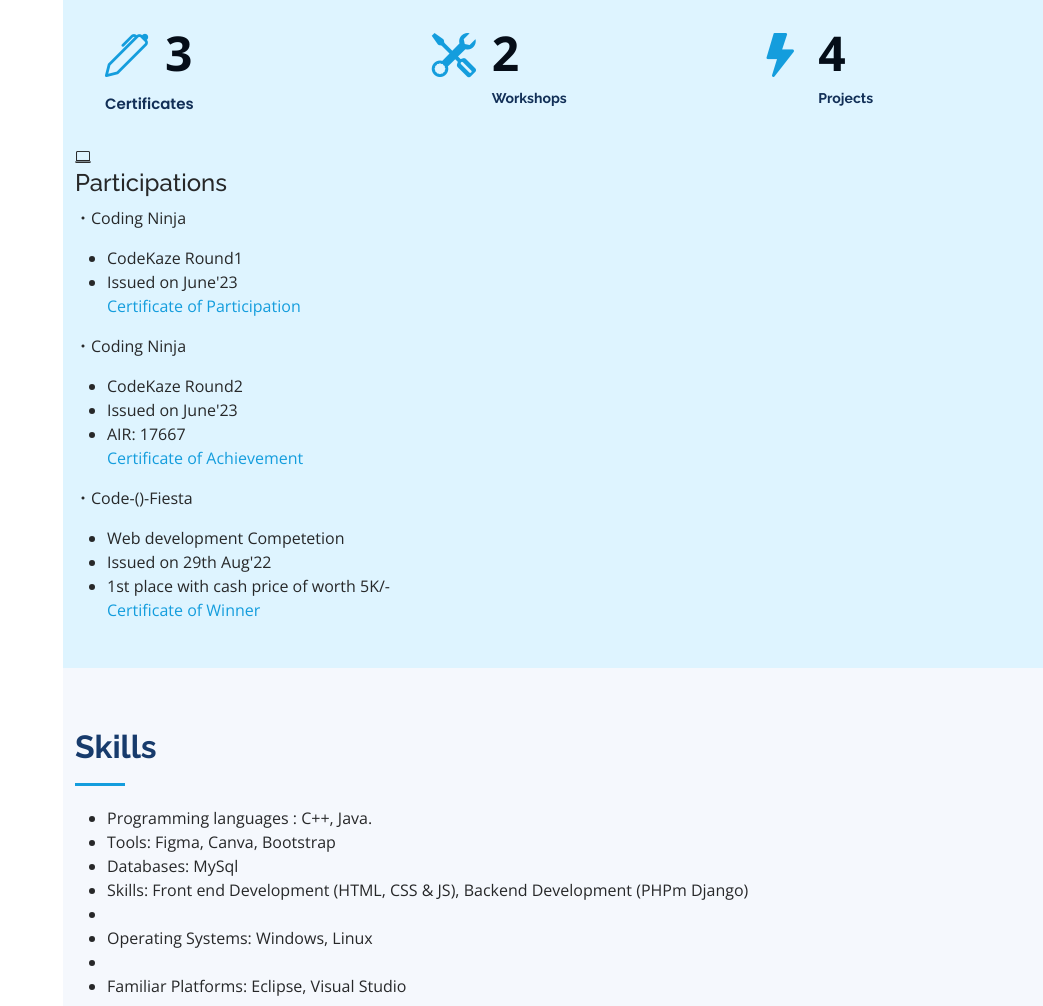
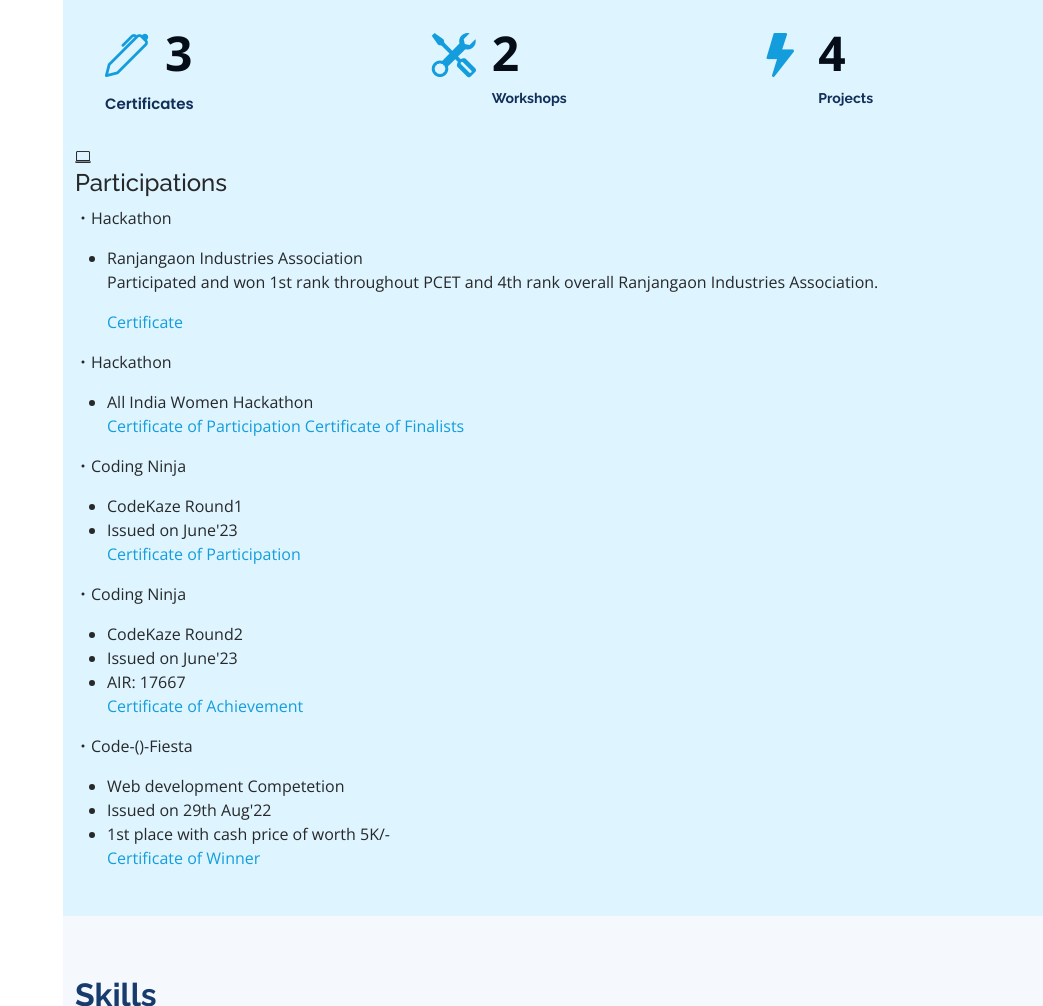
Before and after one commit to Rucha03/myportfolio, a plain HTML site: page index.html in a window 1280 px wide. Shown: the part 1610-2616 px from the top of the page, without its empty margins (237-1280 px from the left). Drawn offline with nearby package versions, Linux system fonts and the light colour scheme.

Commit message:
Update index.html

```diff
--- a/index.html
+++ b/index.html
@@ -175,6 +175,20 @@
           <div class="col-lg-12 col-md-3 icon-box" data-aos="fade-up" data-aos-delay="100">
             <i class="bi bi-laptop"></i>
             <h4>Participations</a></h4>
+              <p class="bi-dot">Hackathon</p>
+            <ul>
+              <li>Ranjangaon Industries Association</li>
+              <p>Participated and won 1st rank throughout PCET and 4th rank overall Ranjangaon Industries Association.</p>
+              <a href="assets/img/Ranjangaon.pdf">Certificate</a>
+
+            </ul>
+         <p class="bi-dot">Hackathon</p>
+            <ul>
+              <li>All India Women Hackathon</li>
+              <a href="assets/img/AIWH1.pdf">Certificate of Participation</a>
+              <a href="assets/img/AIWH2.pdf">Certificate of Finalists</a>
+            </ul>
+
             <p class="bi-dot">Coding Ninja</p>
             <ul>
               <li>CodeKaze Round1</li>
```
